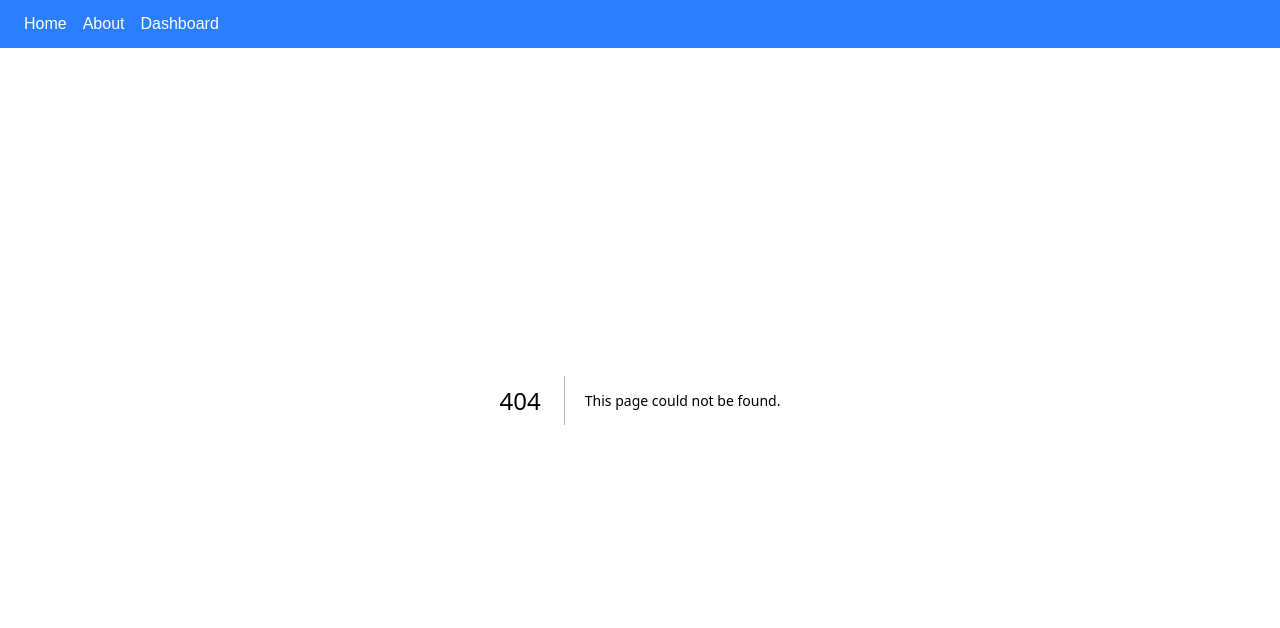
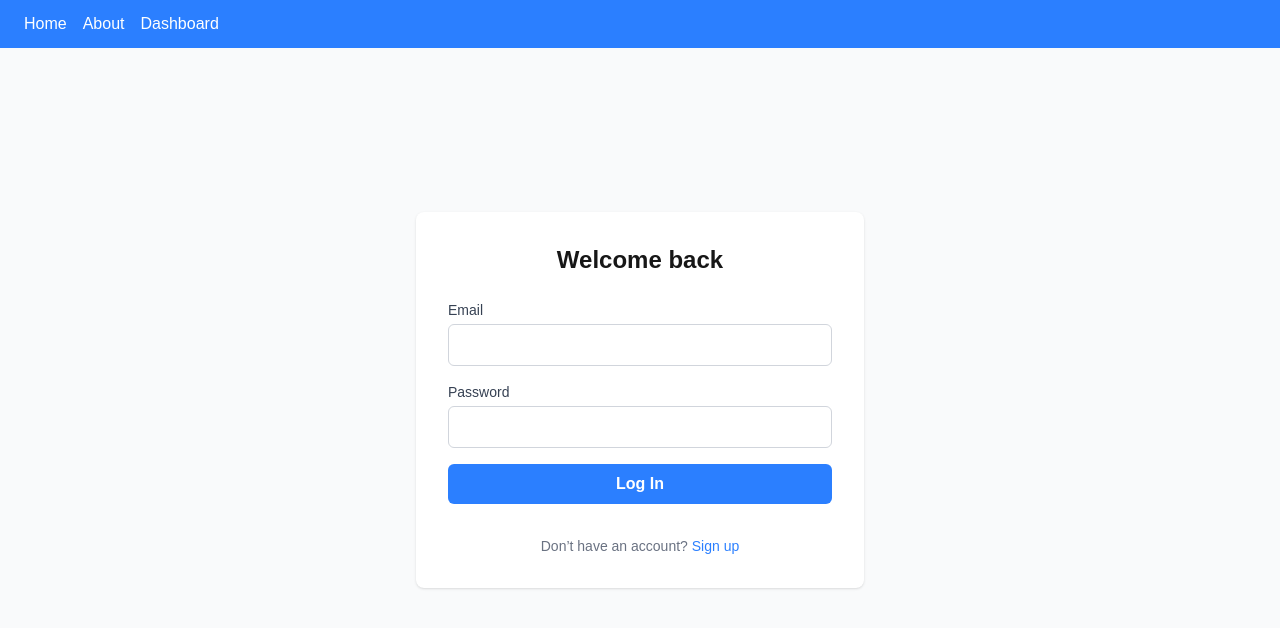
Before and after one commit to Travisaurus-Rex/move-mentor, a Next.js app: page /login in a window 1280 px wide. Before the commit this address had no page. Shown: the top 628 px of the page. Built offline with nearby package versions, Linux system fonts and the light colour scheme.

Commit message:
create the logic page and api logic

```diff
--- /dev/null
+++ b/src/app/api/auth/login/route.ts
@@ -0,0 +1,26 @@
+import { NextResponse } from 'next/server';
+import bcrypt from 'bcrypt';
+import jwt from 'jsonwebtoken';
+import prisma from '@/lib/prisma';
+
+export async function POST(req: Request) {
+  const { email, password } = await req.json();
+  const user = await prisma.user.findUnique({ where: { email } });
+
+  if (!user) {
+    return NextResponse.json({ message: 'User not found' }, { status: 404 });
+  }
+
+  const valid = await bcrypt.compare(password, user.password);
+  if (!valid) {
+    return NextResponse.json({ message: 'Invalid credentials' }, { status: 401 });
+  }
+
+  const token = jwt.sign({ id: user.id, email: user.email }, process.env.JWT_SECRET!, {
+    expiresIn: '7d',
+  });
+
+  const res = NextResponse.json({ message: 'Login successful' });
+  res.cookies.set('token', token, { httpOnly: true, secure: true });
+  return res;
+}
--- /dev/null
+++ b/src/app/login/page.tsx
@@ -0,0 +1,83 @@
+'use client';
+
+import { useState } from 'react';
+import { useRouter } from 'next/navigation';
+import Link from 'next/link';
+
+export default function LoginPage() {
+  const router = useRouter();
+  const [email, setEmail] = useState('');
+  const [password, setPassword] = useState('');
+  const [error, setError] = useState('');
+
+  async function handleSubmit(e: React.FormEvent) {
+    e.preventDefault();
+    setError('');
+
+    try {
+      const res = await fetch('/api/auth/login', {
+        method: 'POST',
+        headers: { 'Content-Type': 'application/json' },
+        body: JSON.stringify({ email, password }),
+      });
+
+      if (res.ok) {
+        router.push('/dashboard');
+      } else {
+        const data = await res.json();
+        setError(data.message || 'Invalid credentials');
+      }
+    } catch {
+      setError('Something went wrong. Try again later.');
+    }
+  }
+
+  return (
+    <section className="min-h-screen flex items-center justify-center bg-gray-50">
+      <div className="w-full max-w-md bg-white p-8 rounded-lg shadow">
+        <h2 className="text-2xl font-bold text-center mb-6">Welcome back</h2>
+        <form onSubmit={handleSubmit} className="space-y-4">
+          <div>
+            <label htmlFor="email" className="block text-sm font-medium text-gray-700">
+              Email
+            </label>
+            <input
+              type="email"
+              id="email"
+              value={email}
+              onChange={(e) => setEmail(e.target.value)}
+              required
+              className="mt-1 w-full px-3 py-2 border border-gray-300 rounded-md focus:ring-blue-500 focus:border-blue-500"
+            />
+          </div>
+          <div>
+            <label htmlFor="password" className="block text-sm font-medium text-gray-700">
+              Password
+            </label>
+            <input
+              type="password"
+              id="password"
+              value={password}
+              onChange={(e) => setPassword(e.target.value)}
+              required
+              className="mt-1 w-full px-3 py-2 border border-gray-300 rounded-md focus:ring-blue-500 focus:border-blue-500"
+            />
+          </div>
+          {error && <p className="text-red-500 text-sm">{error}</p>}
+          <button
+            type="submit"
+            className="w-full py-2 bg-blue-500 text-white rounded-md font-semibold hover:bg-blue-600 transition"
+          >
+            Log In
+          </button>
+          <p className="text-sm text-center text-gray-500 mt-4">
+            Don’t have an account?{' '}
+            <Link href="/register" className="text-blue-500 hover:underline">
+              Sign up
+            </Link>
+          </p>
+        </form>
+      </div>
+    </section>
+  );
+}
```
